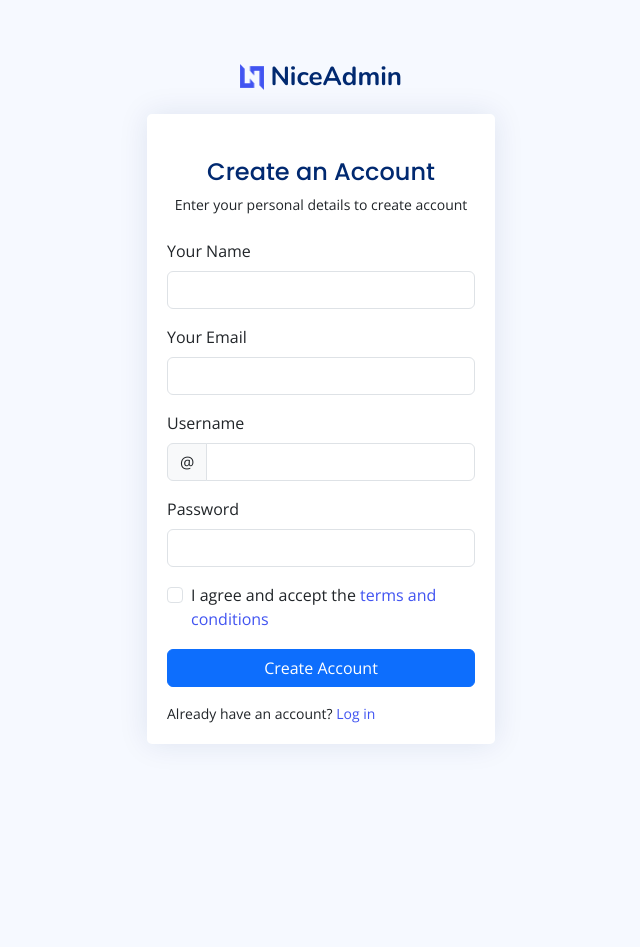
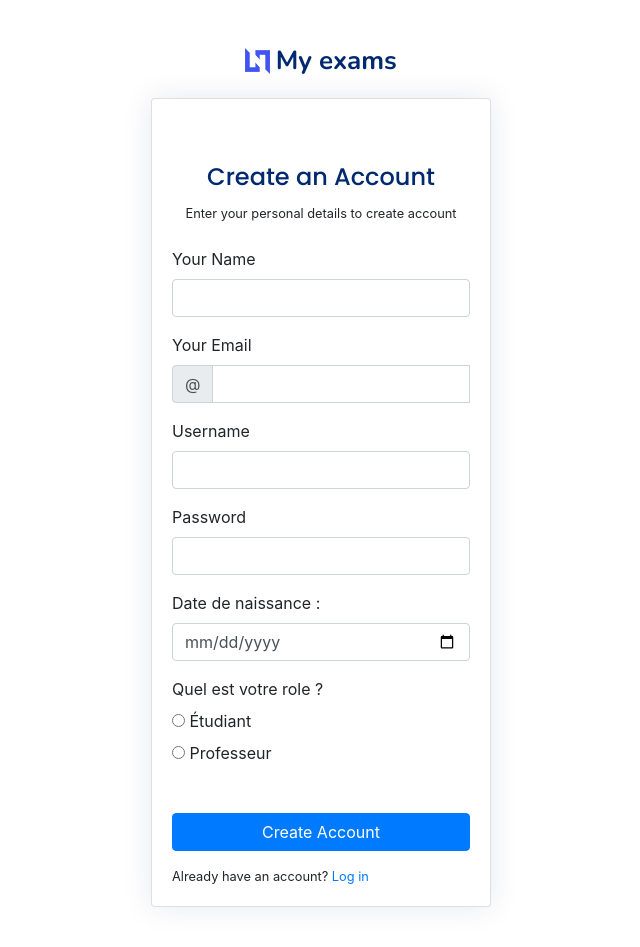
Before and after one commit to salmateache/gestion_examens, a CodeIgniter 4 app: the page made by gestion_examens/app/Views/pages-register.php in a window 1280 px wide. Shown: the whole page, without its empty margins (319-959 px from the left). Before the commit the page ends 723 px from the top, so only its background shows below. Run offline with PHP 8.4 and a stand-in for CodeIgniter, Linux system fonts and the light colour scheme; the template is opened without the code that fills it, so the values that code supplies are empty; some libraries are stand-ins or nearby versions.

Commit message:
Register Model

```diff
--- a/gestion_examens/app/Config/App.php
+++ b/gestion_examens/app/Config/App.php
@@ -16,7 +16,7 @@ class App extends BaseConfig
      *
      * E.g., http://example.com/
      */
-    public $baseURL = 'http://localhost/gestion_examens/gestion_examens/gestion_examens/public/';
+    public $baseURL = 'http://localhost/ci4/gestion_examens/gestion_examens/public/';
     /**
      * Allowed Hostnames in the Site URL other than the hostname in the baseURL.
      * If you want to accept multiple Hostnames, set this.
--- a/gestion_examens/app/Views/pages-register.php
+++ b/gestion_examens/app/Views/pages-register.php
@@ -5,7 +5,7 @@
   <meta charset="utf-8">
   <meta content="width=device-width, initial-scale=1.0" name="viewport">
 
-  <title>Pages / Register - NiceAdmin Bootstrap Template</title>
+  <title>Register</title>
   <meta content="" name="description">
   <meta content="" name="keywords">
 
@@ -28,6 +28,7 @@
 
   <!-- Template Main CSS File -->
   <link href="assets/css/style.css" rel="stylesheet">
+  <link rel="stylesheet" href="https://maxcdn.bootstrapcdn.com/bootstrap/4.0.0/css/bootstrap.min.css">
 
   <!-- =======================================================
   * Template Name: NiceAdmin
@@ -39,7 +40,11 @@
 </head>
 
 <body>
-
+<?php if(session()->getFlashdata('error')): ?>
+    <div style="color: red;">
+        <?= session()->getFlashdata('error') ?>
+    </div>
+<?php endif; ?>
   <main>
     <div class="container">
 
@@ -51,7 +56,7 @@
               <div class="d-flex justify-content-center py-4">
                 <a href="index.html" class="logo d-flex align-items-center w-auto">
                   <img src="assets/img/logo.png" alt="">
-                  <span class="d-none d-lg-block">NiceAdmin</span>
+                  <span class="d-none d-lg-block">My exams</span>
                 </a>
               </div><!-- End Logo -->
 
@@ -64,8 +69,7 @@
                     <p class="text-center small">Enter your personal details to create account</p>
                   </div>
 
-                  <form class="row g-3 needs-validation" novalidate>
-                    <div class="col-12">
+                  <form class="row g-3 needs-validation" method="POST" action="<?= base_url('register/createAccount'); ?>" novalidate>                    <div class="col-12">
                       <label for="yourName" class="form-label">Your Name</label>
                       <input type="text" name="name" class="form-control" id="yourName" required>
                       <div class="invalid-feedback">Please, enter your name!</div>
@@ -73,17 +77,17 @@
 
                     <div class="col-12">
                       <label for="yourEmail" class="form-label">Your Email</label>
+                      <div class="input-group has-validation">
+                      <span class="input-group-text" id="inputGroupPrepend">@</span>
                       <input type="email" name="email" class="form-control" id="yourEmail" required>
                       <div class="invalid-feedback">Please enter a valid Email adddress!</div>
+                      </div>
                     </div>
 
                     <div class="col-12">
                       <label for="yourUsername" class="form-label">Username</label>
-                      <div class="input-group has-validation">
-                        <span class="input-group-text" id="inputGroupPrepend">@</span>
                         <input type="text" name="username" class="form-control" id="yourUsername" required>
                         <div class="invalid-feedback">Please choose a username.</div>
-                      </div>
                     </div>
 
                     <div class="col-12">
@@ -91,14 +95,22 @@
                       <input type="password" name="password" class="form-control" id="yourPassword" required>
                       <div class="invalid-feedback">Please enter your password!</div>
                     </div>
+                    <div class="col-12">
+                      <label for="birthdate">Date de naissance :</label>
+                      <input type="date" id="birthdate" name="birthdate" class="form-control" required>
+                      <div class="invalid-feedback">Please enter your date of birth!</div>
+                    </div>
 
                     <div class="col-12">
-                      <div class="form-check">
-                        <input class="form-check-input" name="terms" type="checkbox" value="" id="acceptTerms" required>
-                        <label class="form-check-label" for="acceptTerms">I agree and accept the <a href="#">terms and conditions</a></label>
-                        <div class="invalid-feedback">You must agree before submitting.</div>
-                      </div>
+                      <!-- Champ Radio pour sélectionner Étudiant ou Professeur -->
+                      <label>Quel est votre role ?</label><br>
+                      <input type="radio" id="student" name="role" value="étudiant" required>
+                      <label for="student">Étudiant</label><br>
+                      <input type="radio" id="teacher" name="role" value="professeur" required>
+                      <label for="teacher">Professeur</label><br><br>
                     </div>
+
+
                     <div class="col-12">
                       <button class="btn btn-primary w-100" type="submit">Create Account</button>
                     </div>
```
Also changed, not shown: gestion_examens/app/Models/RegisterModel.php (added, +60 -0 lines).
